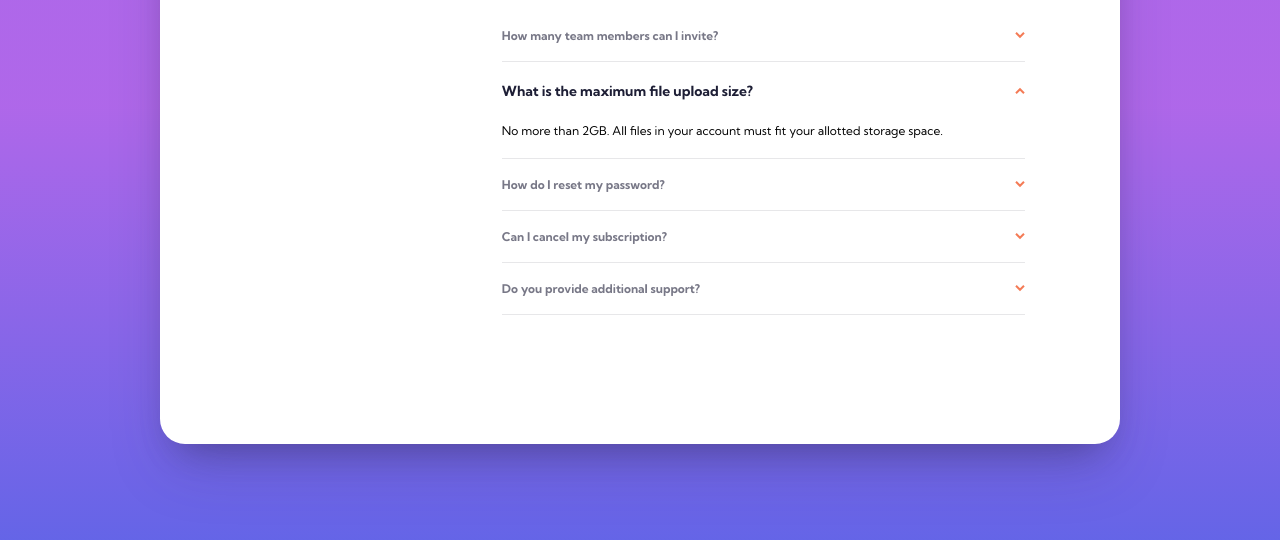
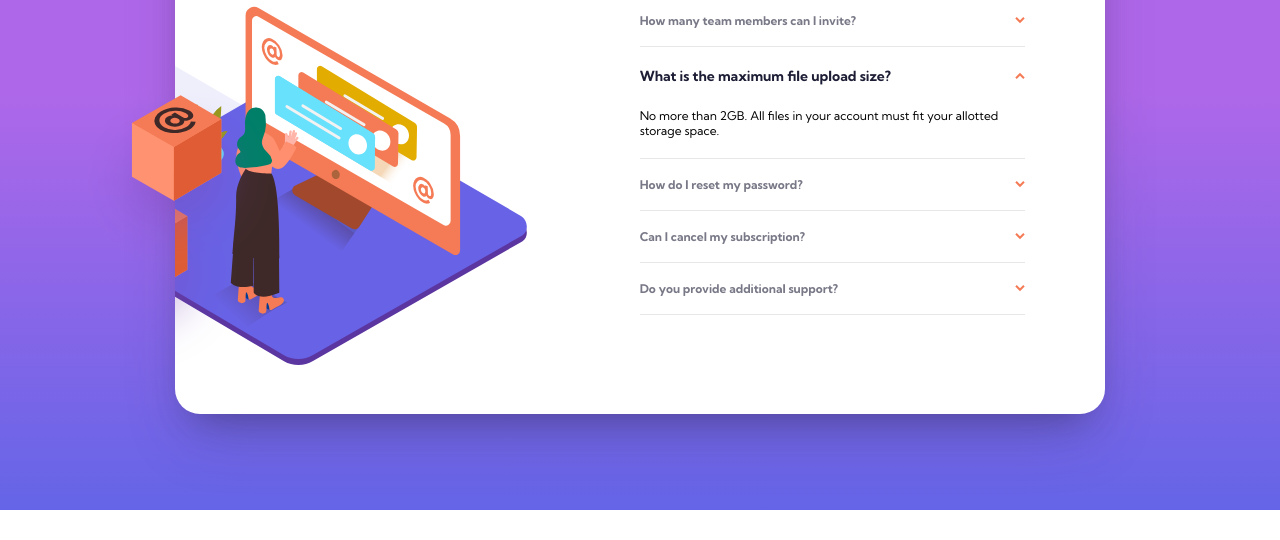
Before and after one commit to lmpko/frontendmentor-faq-accordion-card-main, a React app: page / in a window 1280 px wide. Shown: the part 328-868 px from the top of the page. After the commit the page ends 838 px from the top, so only its background shows below. Built offline with nearby package versions, Linux system fonts and the light colour scheme.

Commit message:
background images done css for desktop

```diff
--- a/app.css
+++ b/app.css
@@ -100,25 +100,41 @@ body{
         display: flex;
         flex-direction: row;
         width: 58.125rem;
+        padding: 0;
     }
 
     .faq-container h1, .qa-container{
         position: static;
         text-align: left;
-    }
-
-    .logo-container img:first-child{
-        position: static;
-
-    }
-
-    .logo-container img:nth-child(2){
-        position: static;
 
     }
 
     .faq-big-container{
-        width: 33.125rem;
+        width: 33.5rem;
         padding: 5rem ;
     }
+
+    .logo-container{
+        position: static;
+        width: 33.4375rem;
+        height: 100%;
+        background-position: -16vh 46vh, -15vh 23vh, -100vh -40vh;
+        background-repeat: no-repeat, no-repeat, no-repeat;
+        background-image: url("/images/illustration-box-desktop.svg"),url("/images/illustration-woman-online-desktop.svg"), url("/images/bg-pattern-desktop.svg");
+    }
+
+    .logo-container::before {
+        content: "";
+        z-index: 1;
+        width: 15rem;
+        height: 15rem;
+        top: 41%;
+        left: 0.4%;
+        background-image: url("/images/illustration-box-desktop.svg");
+        background-position: center;
+        background-repeat: no-repeat;
+        display: block;
+        position: relative;
+        transform: translateX(-50%);
+      }
 }
```
